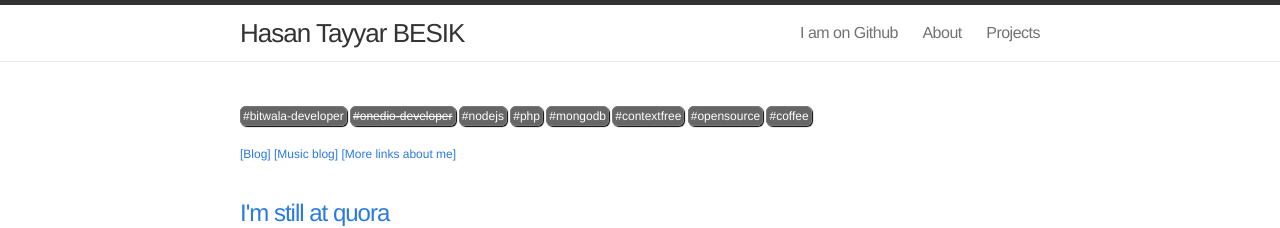
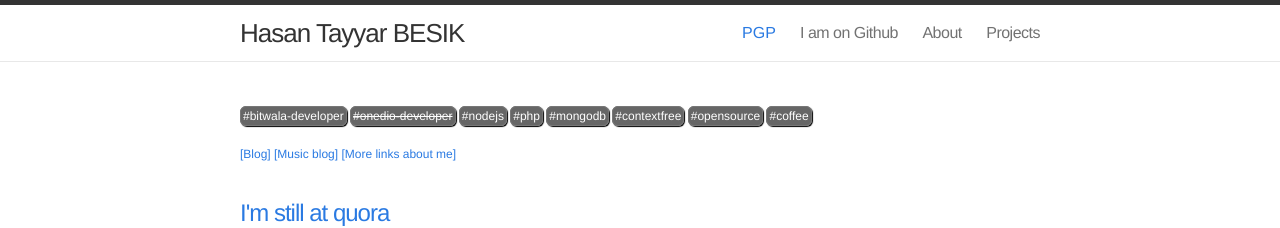
Before and after one commit to hasantayyar/hasantayyar.net, a Jekyll site: the page built from index.html, in a window 1280 px wide. Shown: the top 228 px of the page. Built offline with Jekyll 4.4.1, drawn with Linux system fonts in a browser that asks for light colours; nearby versions of some CDN libraries; some web fonts are replaced; Markdown is read by kramdown in place of the engine named in the settings.

Commit message:
added PGP key link to top

```diff
--- a/_includes/header.html
+++ b/_includes/header.html
@@ -17,6 +17,7 @@
         </svg>
       </a>
       <div class="trigger">
+	<a href="https://keybase.io/hasantayyar/pgp_keys.asc?fingerprint=87c523aa47f53e0dd12b77c1c9d4520f8cac8931">PGP</a>
 	<a href="https://github.com/hasantayyar" class="page-link github" rel="me">I am on Github</a>
         {% for page in site.pages %}
           {% if page.title %}<a class="page-link" href="{{ page.url | prepend: site.baseurl }}">{{ page.title }}</a>{% endif %}
```
